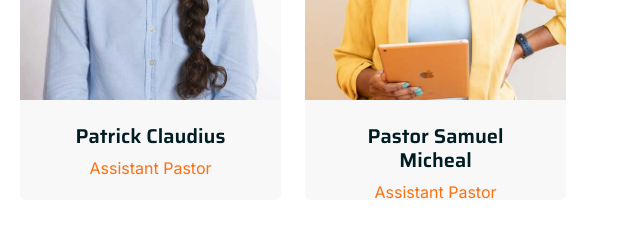
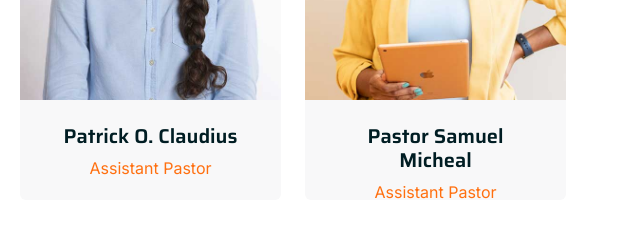
Before and after one commit to leverpaytech/sp-church, a plain HTML site: page index.html in a window 1280 px wide. Shown: the part 4260-4500 px from the top of the page, 632-1272 px from the left. Drawn offline with nearby package versions, Linux system fonts and the light colour scheme.

```diff
--- a/index.html
+++ b/index.html
@@ -381,7 +381,7 @@
                             <img class="img-fluid" src="img/team-2.jpg" alt="">
                         </div>
                         <div class="team-text bg-light text-center p-4">
-                            <h5>Patrick Claudius</h5>
+                            <h5>Patrick O. Claudius</h5>
                             <p class="text-primary">Assistant Pastor</p>
                             <div class="team-social text-center">
                                 <a class="btn btn-square" href="https://www.facebook.com/supremecharity"><i class="fab fa-facebook-f"></i></a>
```
